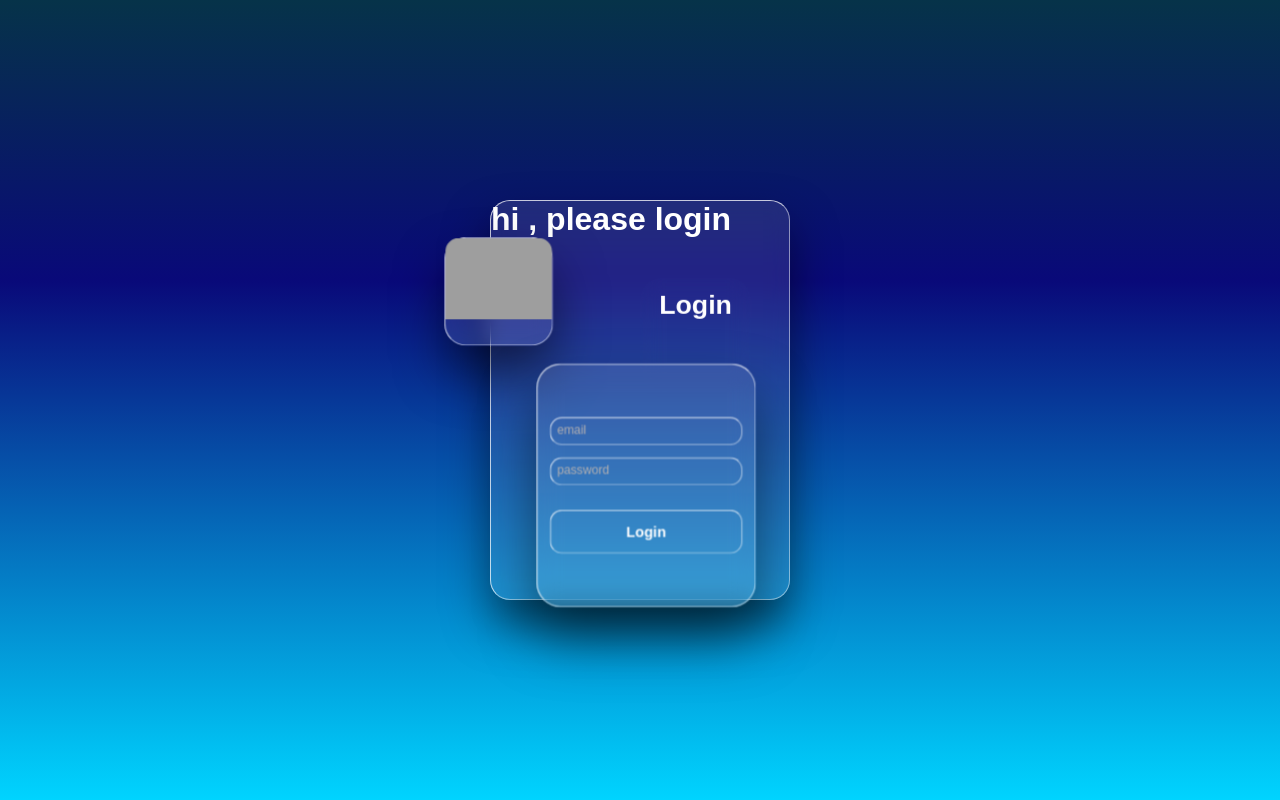
After one commit to rajatvegan/UNITY, a Flask app: page /login in a window 1280 px wide. The commit adds this page. Run offline with Flask 3, Linux system fonts and the light colour scheme; some libraries are stand-ins or nearby versions; grey boxes are pictures that could not be loaded.

Commit message:
add login page

```diff
--- a/app.py
+++ b/app.py
@@ -7,6 +7,10 @@ app = Flask(__name__,static_url_path='/static')
 @app.route("/")
 def home():
     return render_template('home.html')
+
+@app.route("/login")
+def login():
+    return render_template('login.html')
 
 @app.route("/form")
 def form():
--- /dev/null
+++ b/templates/login.html
@@ -0,0 +1,169 @@
+<!DOCTYPE html>
+<html lang="en">
+  <head>
+    <meta charset="UTF-8" />
+    <meta name="viewport" content="width=device-width, initial-scale=1.0" />
+    <title>Login page | untoldcoding</title>
+    <link rel="stylesheet" href="style.css" />
+
+    <style>
+        * {
+  margin: 0;
+  padding: 0;
+  box-sizing: border-box;
+  font-family: "Poppons", sans-serif;
+}
+body {
+  display: flex;
+  justify-content: center;
+  align-items: center;
+  min-height: 100vh;
+  color: white;
+  background: linear-gradient(#063349 0%, #090979 35%, #00d4ff 100%);
+}
+.box {
+  position: relative;
+  border-radius: 20px;
+  transform-style: preserve-3d;
+}
+.box .card {
+  position: relative;
+  background: rgba(255, 255, 255, 0.1);
+  width: 300px;
+  min-height: 400px;
+  backdrop-filter: blur(10px);
+  border: 1px solid rgb(255, 255, 255, 0.5);
+  border-top: 1px solid rgb(255, 255, 255, 0.75);
+  border-left: 1px solid rgb(255, 255, 255, 0.75);
+  border-radius: 20px;
+  box-shadow: 0 25px 45px rgb(0, 0, 0, 0.5);
+  transform-style: preserve-3d;
+}
+.elements {
+  position: absolute;
+  top: 50px;
+  left: -30px;
+  width: 100px;
+  height: 100px;
+  background: rgb(255, 255, 255, 0.1);
+  transform: translateZ(80px);
+  backdrop-filter: blur(10px);
+  border: 1px solid rgb(255, 255, 255, 0.5);
+  border-top: 1px solid rgb(255, 255, 255, 0.75);
+  border-left: 1px solid rgb(255, 255, 255, 0.75);
+  border-radius: 20px;
+  box-shadow: 0 25px 45px rgb(0, 0, 0, 0.5);
+}
+.elements.name {
+  top: 90px;
+  left: initial;
+  right: 50px;
+  width: 100px;
+  padding: 10px;
+
+  text-align: center;
+  transform: translateZ(100px);
+  background: transparent;
+  backdrop-filter: blur(10px);
+  border: none;
+  box-shadow: none;
+  opacity: 1;
+  color: white;
+}
+.elements.untoldcoding::before {
+  content: "";
+  position: absolute;
+  inset: 0;
+  background: url(Untold\ Coding.png);
+  background-size: 100px;
+  background-repeat: no-repeat;
+  border-radius: 12px;
+}
+.elements.content {
+  top: initial;
+  left: initial;
+  bottom: 30px;
+  right: 55px;
+  width: 60%;
+  min-height: 200px;
+  padding: 10px;
+  transform: translateZ(180px);
+  text-align: center;
+  display: flex;
+  justify-content: center;
+  align-items: center;
+}
+input {
+  background: transparent;
+  padding-bottom: 5px;
+  margin-bottom: 10px;
+  outline: none;
+  border: none;
+  font-size: 0.9em;
+  border: 1px solid rgb(255, 255, 255, 0.5);
+  border-top: 1px solid rgb(255, 255, 255, 0.75);
+  border-left: 1px solid rgb(255, 255, 255, 0.75);
+  border-radius: 10px;
+  width: 100%;
+}
+button {
+  margin-top: 10px;
+  width: 40%;
+  background-color: transparent;
+  color: white;
+  padding: 10px 0;
+  font-size: 12px;
+  font-weight: 600;
+  border-radius: 5px;
+  cursor: pointer;
+  border: 1px solid rgb(255, 255, 255, 0.5);
+  border-top: 1px solid rgb(255, 255, 255, 0.75);
+  border-left: 1px solid rgb(255, 255, 255, 0.75);
+  border-radius: 10px;
+  width: 100%;
+}
+button:hover {
+  background-color: #090979;
+}
+::placeholder {
+  color: rgb(181, 177, 177);
+  font-size: 10px;
+  padding-left: 5px;
+}
+
+    </style>
+  </head>
+
+
+  <body>
+    <div class="box">
+      <div class="elements untoldcoding"></div>
+      <div class="elements name">
+        <h2>Login</h2>
+      </div>
+      <div class="elements content">
+        <form action="">
+          <input type="text" placeholder="email" />
+          <input type="password" placeholder="password" />
+          <button>Login</button>
+        </form>
+      </div>
+      <div class="card"><h1>hi , please login</h1></div>
+    </div>
+
+    <script
+      src="https://cdnjs.cloudflare.com/ajax/libs/vanilla-tilt/1.8.1/vanilla-tilt.min.js"
+      integrity="sha512-wC/cunGGDjXSl9OHUH0RuqSyW4YNLlsPwhcLxwWW1CR4OeC2E1xpcdZz2DeQkEmums41laI+eGMw95IJ15SS3g=="
+      crossorigin="anonymous"
+      referrerpolicy="no-referrer"
+    ></script>
+    <script>
+        VanillaTilt.init(document.querySelector(".box"), {
+            max: 25,
+            speed: 400,
+            glare: true,
+        });
+    </script>
+
+  </body>
+</html>
```
Also changed, not shown: templates/home.html (+17 -1 lines).
